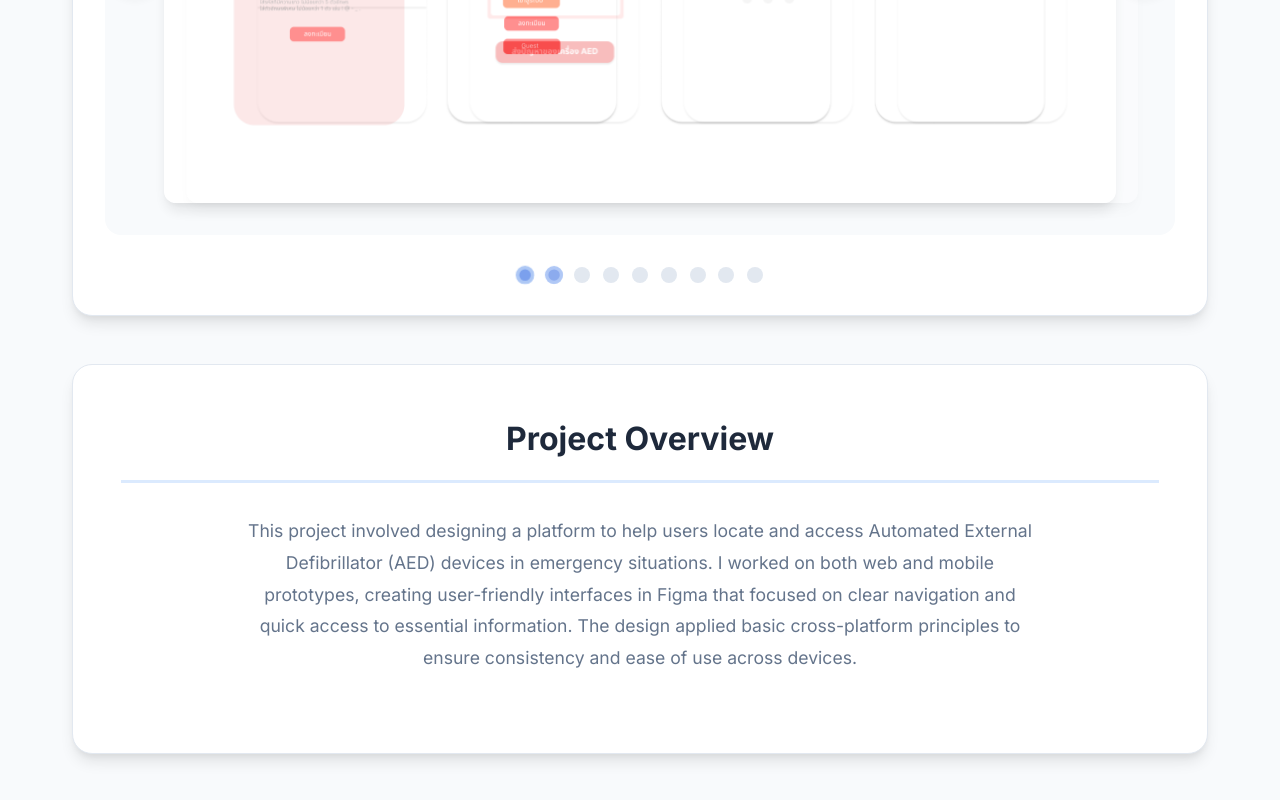
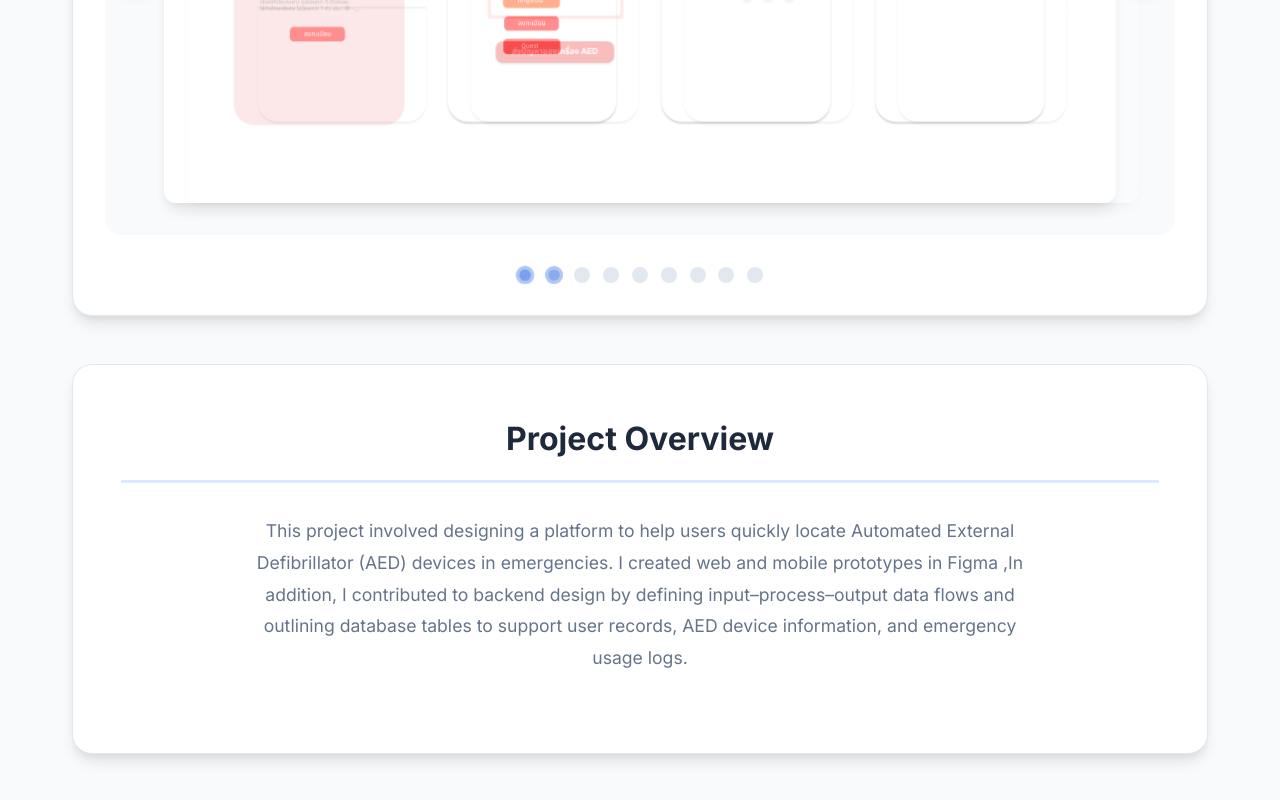
Before and after one commit to MOb-Mab/my-portfolio, a website: page projects/aed-service.html in a window 1280 px wide. Shown: the part 710-1510 px from the top of the page. Drawn offline with Linux system fonts and the light colour scheme.

Commit message:
fix
fix text aed project

```diff
--- a/projects/aed-service.html
+++ b/projects/aed-service.html
@@ -86,7 +86,7 @@
 
                 <div class="project-info">
                     <h2>Project Overview</h2>
-                    <p>This project involved designing a platform to help users locate and access Automated External Defibrillator (AED) devices in emergency situations. I worked on both web and mobile prototypes, creating user-friendly interfaces in Figma that focused on clear navigation and quick access to essential information. The design applied basic cross-platform principles to ensure consistency and ease of use across devices.</p>
+                    <p>This project involved designing a platform to help users quickly locate Automated External Defibrillator (AED) devices in emergencies. I created web and mobile prototypes in Figma ,In addition, I contributed to backend design by defining input–process–output data flows and outlining database tables to support user records, AED device information, and emergency usage logs.</p>
 
 
 
```
Also changed, not shown: projects/ar-project.html (+1 -1 lines).
